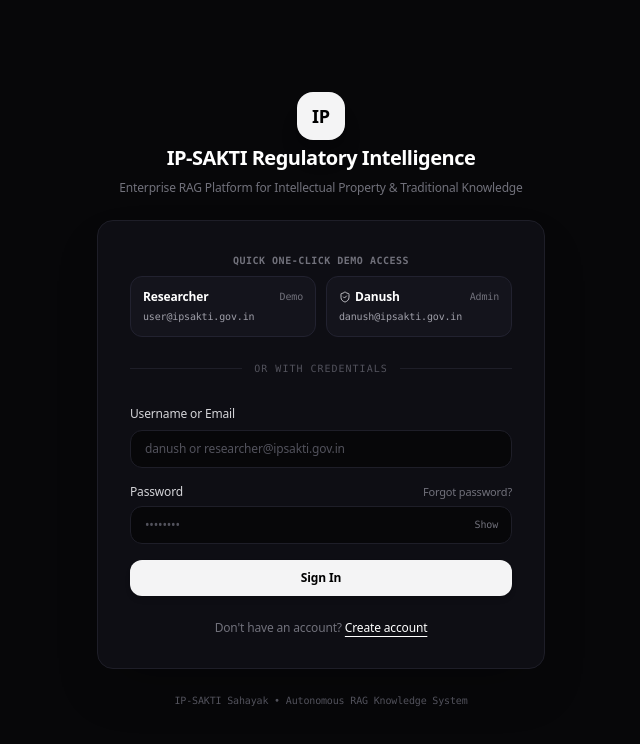
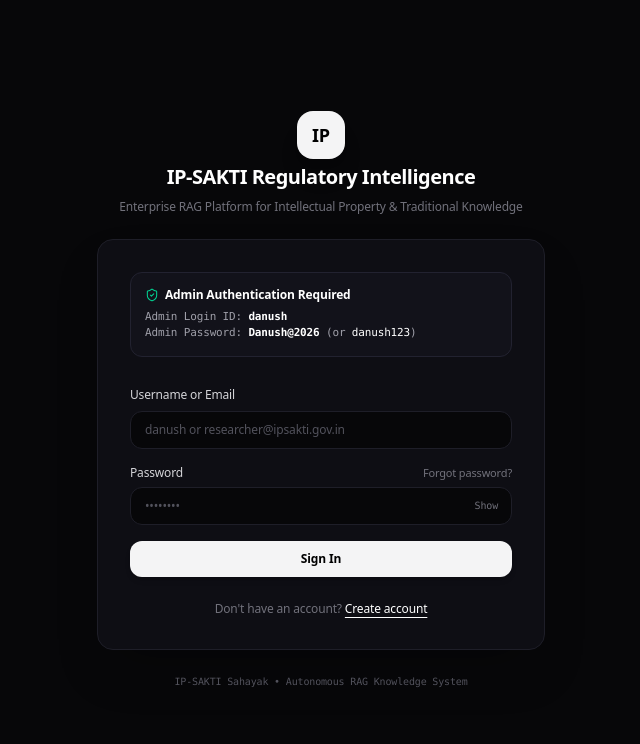
Before and after one commit to danushkaviti-tech/IP-Shakthi-Shayak, a Next.js app: page /login in a window 1280 px wide. Shown: the top 744 px of the page, without its empty margins (319-959 px from the left). Built offline with nearby package versions, Linux system fonts and the light colour scheme.

Commit message:
fix(auth): require explicit Danush admin credential entry without auto-login bypass

```diff
--- a/app/login/page.tsx
+++ b/app/login/page.tsx
@@ -56,18 +56,6 @@ export default function LoginPage() {
     }
   }
 
-  function handleDemoUser() {
-    setEmail("user@ipsakti.gov.in");
-    setPassword("user123");
-    executeLogin("user@ipsakti.gov.in", "user123");
-  }
-
-  function handleDemoAdmin() {
-    setEmail("danush@ipsakti.gov.in");
-    setPassword("danush123");
-    executeLogin("danush@ipsakti.gov.in", "danush123");
-  }
-
   return (
     <main className="min-h-screen bg-[#070709] text-[#f4f4f7] flex items-center justify-center p-4 font-sans selection:bg-zinc-800 selection:text-white">
       <div className="w-full max-w-md space-y-6">
@@ -86,53 +74,17 @@ export default function LoginPage() {
 
         {/* LOGIN CARD */}
         <div className="rounded-2xl border border-[#1e1e28] bg-[#0e0e14] p-6 sm:p-8 shadow-2xl space-y-6">
-          {/* QUICK DEMO BUTTONS */}
-          <div className="space-y-2">
-            <p className="text-[10px] font-semibold uppercase tracking-wider text-zinc-500 font-mono text-center">
-              Quick One-Click Demo Access
+          {/* CREDENTIALS INFO BADGE */}
+          <div className="p-3.5 rounded-xl border border-[#222230] bg-[#12121a] space-y-1.5">
+            <div className="flex items-center gap-1.5 text-xs font-semibold text-white">
+              <IconShield className="w-3.5 h-3.5 text-emerald-400" />
+              <span>Admin Authentication Required</span>
+            </div>
+            <p className="text-[11px] text-zinc-400 font-mono">
+              Admin Login ID: <span className="text-white font-semibold">danush</span>
+              <br />
+              Admin Password: <span className="text-white font-semibold">Danush@2026</span> (or <span className="text-white">danush123</span>)
             </p>
-            <div className="grid grid-cols-2 gap-2.5">
-              <button
-                type="button"
-                onClick={handleDemoUser}
-                disabled={loading}
-                className="p-3 rounded-xl border border-[#222230] bg-[#14141c] hover:bg-[#1a1a24] text-left transition flex flex-col justify-between group disabled:opacity-50"
-              >
-                <div className="flex items-center justify-between w-full">
-                  <span className="text-xs font-semibold text-white">Researcher</span>
-                  <span className="text-[10px] text-zinc-500 font-mono">Demo</span>
-                </div>
-                <span className="text-[10px] text-zinc-400 font-mono mt-1 truncate">
-                  user@ipsakti.gov.in
-                </span>
-              </button>
-
-              <button
-                type="button"
-                onClick={handleDemoAdmin}
-                disabled={loading}
-                className="p-3 rounded-xl border border-[#222230] bg-[#14141c] hover:bg-[#1a1a24] text-left transition flex flex-col justify-between group disabled:opacity-50"
-              >
-                <div className="flex items-center justify-between w-full">
-                  <span className="text-xs font-semibold text-white flex items-center gap-1">
-                    <IconShield className="w-3 h-3 text-zinc-300" />
-                    <span>Danush</span>
-                  </span>
-                  <span className="text-[10px] text-zinc-500 font-mono">Admin</span>
-                </div>
-                <span className="text-[10px] text-zinc-400 font-mono mt-1 truncate">
-                  danush@ipsakti.gov.in
-                </span>
-              </button>
-            </div>
-          </div>
-
-          <div className="flex items-center gap-3">
-            <div className="h-px flex-1 bg-[#1e1e28]" />
-            <span className="text-[10px] text-zinc-600 font-mono uppercase tracking-widest">
-              Or with credentials
-            </span>
-            <div className="h-px flex-1 bg-[#1e1e28]" />
           </div>
 
           {/* CREDENTIALS FORM */}
--- a/app/page.tsx
+++ b/app/page.tsx
@@ -10,9 +10,8 @@ export default async function HomePage() {
 
   const user = session.user as { role?: string; email?: string };
   const isAdmin =
-    user.role === "admin" ||
-    user.email?.toLowerCase() === "admin@ipsakti.gov.in" ||
-    user.email?.toLowerCase().startsWith("admin@");
+    user.role === "admin" &&
+    (user.email?.toLowerCase().includes("danush") || user.email?.toLowerCase() === "danush@ipsakti.gov.in");
 
   if (isAdmin) {
     redirect("/admin/analytics");
```
